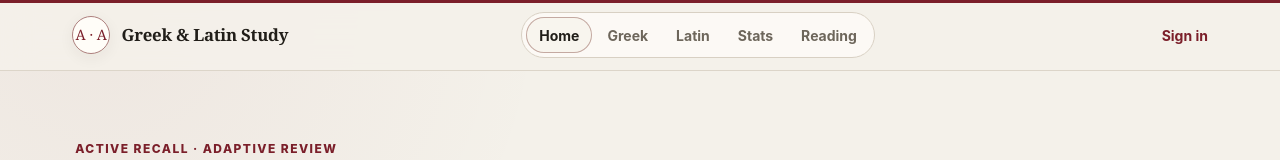
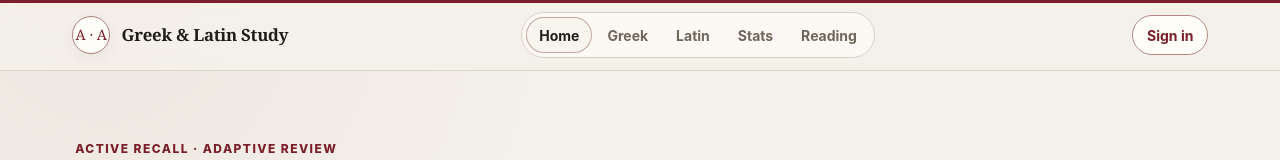
Before and after one commit to coltonkirby01/greek-latin-study, a React (Vite) app: page / in a window 1280 px wide. Shown: the top 160 px of the page. Built offline with nearby package versions, Linux system fonts and the light colour scheme; no server answers.

Commit message:
Use a compact initials avatar for signed-in accounts

```diff
--- a/src/components/site-layout.tsx
+++ b/src/components/site-layout.tsx
@@ -4,9 +4,22 @@ import { Link, NavLink, Outlet } from "react-router-dom";
 import { primaryNavLinks } from "../config/site";
 import { useAuth } from "../features/auth/auth-context";
 
+function accountInitials(email: string | null | undefined, metadata: Record<string, unknown> | undefined) {
+  const name = [metadata?.full_name, metadata?.name].find((value): value is string => typeof value === "string" && value.trim().length > 0);
+  if (name) {
+    const parts = name.trim().split(/\s+/).filter(Boolean);
+    return `${parts[0]?.[0] ?? ""}${parts.length > 1 ? parts.at(-1)?.[0] ?? "" : parts[0]?.[1] ?? ""}`.toUpperCase();
+  }
+  const local = (email ?? "A").split("@")[0];
+  const parts = local.split(/[._-]+/).filter(Boolean);
+  if (parts.length > 1) return `${parts[0][0] ?? ""}${parts.at(-1)?.[0] ?? ""}`.toUpperCase();
+  return local.slice(0, 2).toUpperCase() || "A";
+}
+
 export function SiteLayout() {
   const { user, isAdmin } = useAuth();
   const [open, setOpen] = useState(false);
+  const initials = user ? accountInitials(user.email, user.user_metadata) : null;
 
   return <>
     <header className="site-header">
@@ -17,7 +30,7 @@ export function SiteLayout() {
           {primaryNavLinks.map(({ label, href }) => <NavLink key={href} to={href} end={href === "/"} onClick={() => setOpen(false)}>{label}</NavLink>)}
           {isAdmin && <NavLink to="/admin">Admin</NavLink>}
         </nav>
-        <NavLink className="identity-link" to="/account">{user ? user.email ?? "Account" : "Sign in"}</NavLink>
+        {user ? <NavLink className="identity-link identity-avatar" to="/account" title={user.email ?? "Account"} aria-label={`Account${user.email ? ` for ${user.email}` : ""}`}><span aria-hidden="true">{initials}</span></NavLink> : <NavLink className="identity-link header-sign-in" to="/account">Sign in</NavLink>}
       </div>
     </header>
     <Outlet />
```
